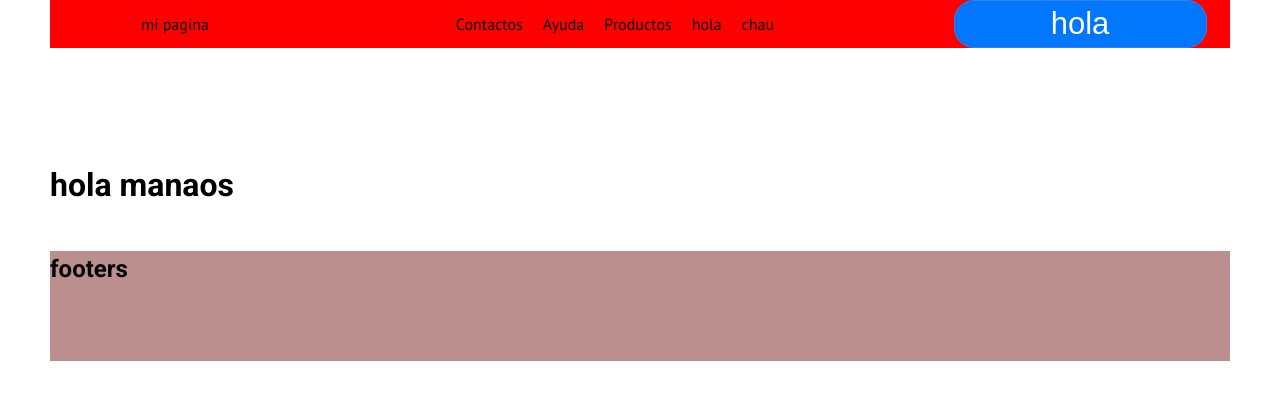
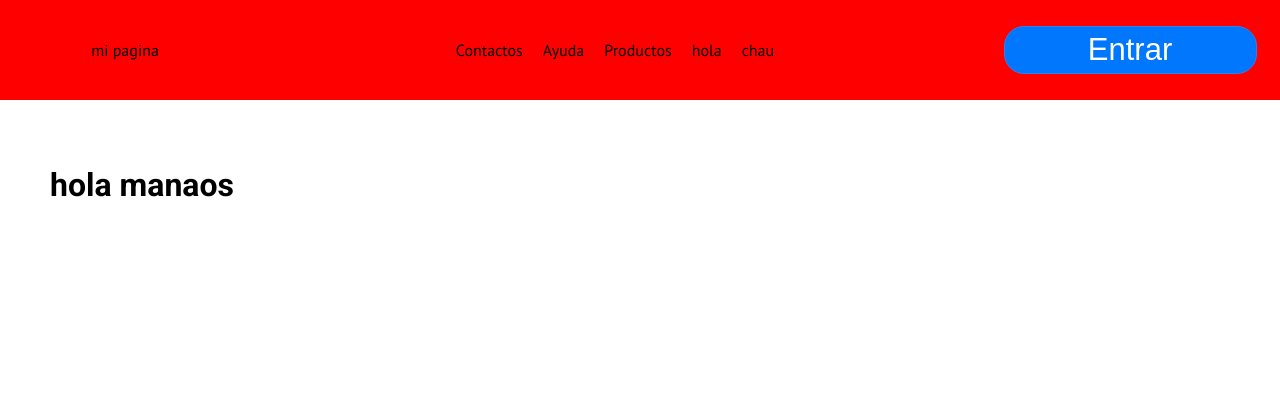
Before and after one commit to LeoCarrocio/Site-your, a Next.js app in the folder front/: page / in a window 1280 px wide. Shown: the top 400 px of the page. Built offline with nearby package versions, Linux system fonts and the light colour scheme.

Commit message:
inicio header

```diff
--- a/front/src/components/headerTypes/HeaderTypeA.tsx
+++ b/front/src/components/headerTypes/HeaderTypeA.tsx
@@ -6,6 +6,7 @@ import { Navegacion, Logo, Button } from '../ui/components'
 
 interface Heder {
   colorDeFondo: string
+  height: string
 }
 
 const Containers = styled.div<Heder>`
@@ -16,14 +17,15 @@ const Containers = styled.div<Heder>`
   justify-items: center;
   align-items: center;
   background-color: ${props => props.colorDeFondo};
+  height: ${props => props.height};
 `
 
 const HeaderTypeA: React.FC<HeaderInterface> = props => {
   return (
-    <Containers colorDeFondo={props.backgraundColor}>
+    <Containers colorDeFondo={props.backgraundColor} height={props.hight}>
       <Logo titulo={props.logo} />
       <Navegacion links={props.itemNav} />
-      <Button />
+      {props.isButton && <Button />}
     </Containers>
   )
 }
--- a/front/src/components/ui/components/Button.tsx
+++ b/front/src/components/ui/components/Button.tsx
@@ -26,6 +26,6 @@ const Containers = styled.button`
 `
 
 const Button: React.FC = () => {
-  return <Containers>hola</Containers>
+  return <Containers>Entrar</Containers>
 }
 export default Button
--- /dev/null
+++ b/front/src/components/ui/interface/buttonInterface.ts
@@ -0,0 +1,3 @@
+export interface ButtonInterface {
+  typeButton: string
+}
--- a/front/src/interface/headerInteface.ts
+++ b/front/src/interface/headerInteface.ts
@@ -4,8 +4,9 @@ export interface HeaderInterface {
   textColor: string
   logo: string // logo en si
   posicionLogo: string
-  hight: string // alto del heder
+  hight?: string // alto del heder
   itemNav: string[] // las cantidades de li en el navegador
   posicionNav: string // su pocicion
   floatingHead: boolean // si el heder es flotante
+  isButton: boolean // si quiere usar boton algun enlace
 }
--- a/front/src/pages/index.tsx
+++ b/front/src/pages/index.tsx
@@ -1,4 +1,4 @@
-import React from 'react'
+import React, { useEffect, useState, useRef } from 'react'
 import {
   LayoutHead,
   LayoutHeder,
@@ -7,23 +7,47 @@ import {
 } from '../components/layout'
 
 const Home: React.FC = () => {
+  const [isHeaderFijo, setIsHeaderFijo] = useState<string>('100px')
+  const headerRef = useRef()
+  const bodyRef = useRef()
+
+  useEffect(() => {
+    const handleScroll = () => {
+      const refHeader = headerRef.current
+      const refBody = bodyRef.current
+      const { y } = refBody.getBoundingClientRect()
+      const height = y >= 100 ? '100px' : '50px'
+      setIsHeaderFijo(height)
+
+
+      console.log(y)
+    }
+
+    window.addEventListener('scroll', handleScroll)
+
+    return () => {
+      window.removeEventListener('scroll', handleScroll)
+    }
+  }, [])
+
   return (
     <div className="contenedor">
-      <div className="header">
-        <LayoutHead />
+      <LayoutHead />
+      <div ref={headerRef} className="header" style={{ position: 'fixed' }}>
         <LayoutHeder
           backgraundColor={'red'}
           textColor={'black'}
           typeHeader={'hederA'}
           logo={'mi pagina'}
           posicionLogo={'lefth'}
-          hight={'50 px'}
+          hight={isHeaderFijo}
           itemNav={['Contactos', 'Ayuda', 'Productos', 'hola', 'chau']}
           posicionNav={'derecha'}
           floatingHead={true}
+          isButton={true}
         />
       </div>
-      <div className="main">
+      <div ref={bodyRef} className="main" style={{ height: '180vh' }}>
         <LayoutBody />
       </div>
       <div className="footer">
```
